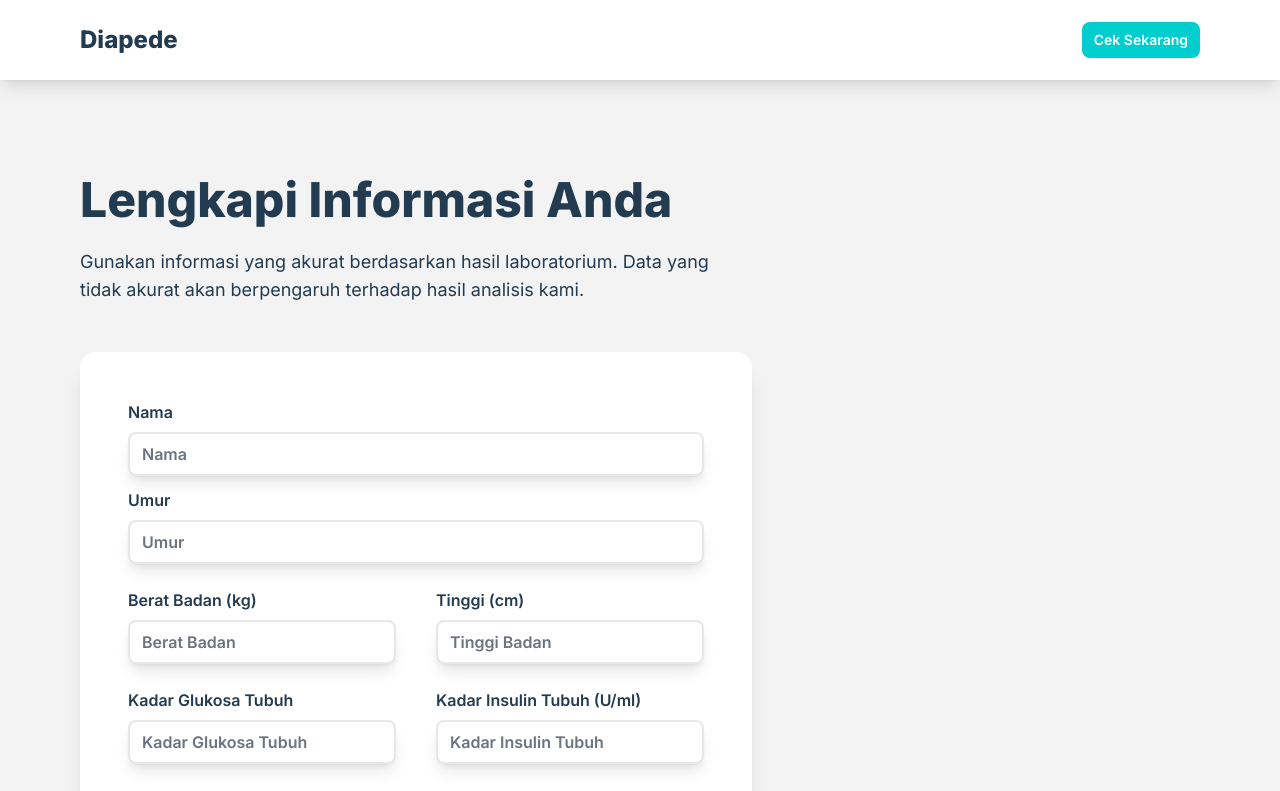
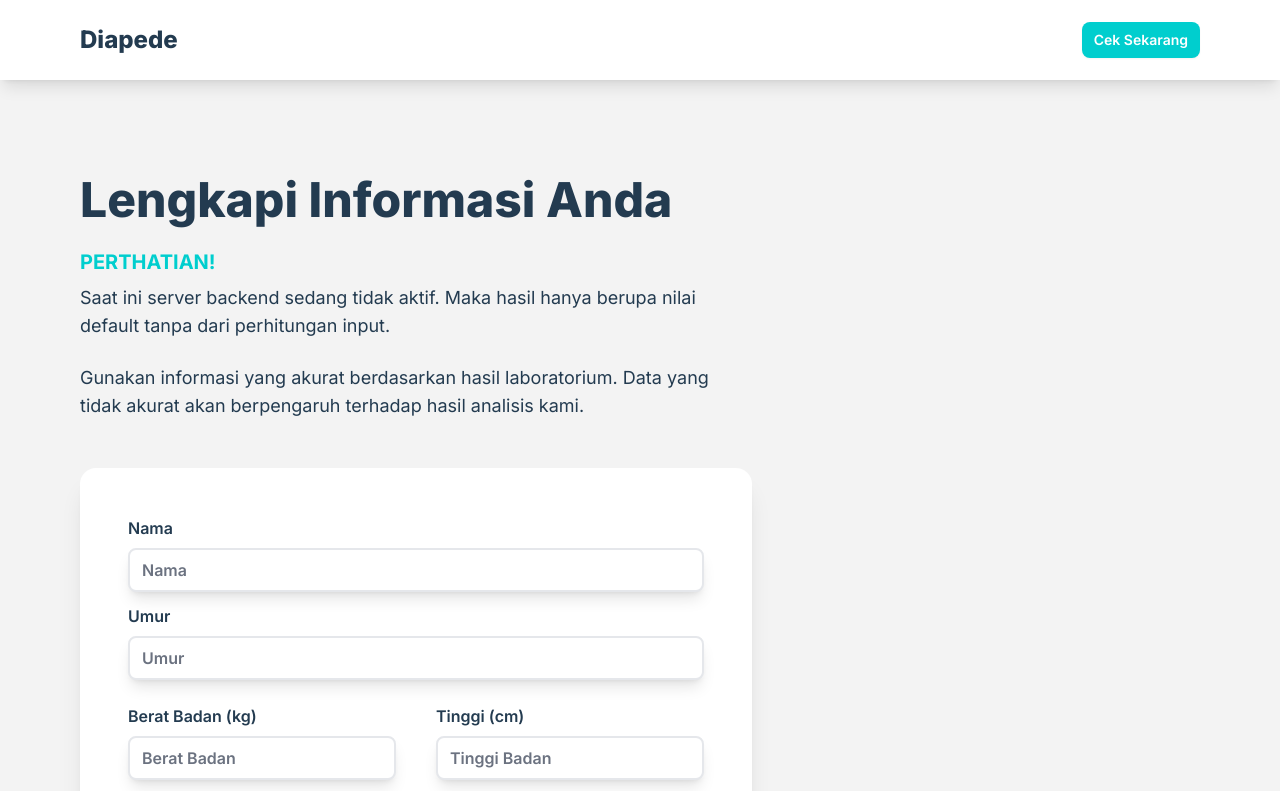
Before and after one commit to javierreansyah/Diapede, a React (Vite) app: page /checkup in a window 1280 px wide. Shown: the top 791 px of the page. Built offline with nearby package versions, Linux system fonts and the light colour scheme.

Commit message:
update no backend

```diff
--- a/src/components/Checkup.jsx
+++ b/src/components/Checkup.jsx
@@ -24,6 +24,7 @@ const Checkup = ({ setResponse }) => {
     },
   });
   const onSubmit = async (data) => {
+    // Convert form inputs to numeric values
     data.Age = parseFloat(data.Age);
     data.Weight = parseFloat(data.Weight);
     data.Height = parseFloat(data.Height);
@@ -34,17 +35,24 @@ const Checkup = ({ setResponse }) => {
     data.BloodPressure = parseFloat(data.BloodPressure);
     data.SkinThickness = parseFloat(data.SkinThickness);
 
-    console.log(data);
     try {
       const response = await axios.post(
         "https://django-rest-starter-production-ae73.up.railway.app/diabetes/",
         data,
       );
-      setResponse(response.data.Data);
-      console.log(response.data);
+      // Combine the form data with the backend response
+      const combinedResponse = { ...response.data.Data, ...data };
+      setResponse(combinedResponse);
+      console.log(combinedResponse);
       navigate("/hasil");
     } catch (error) {
-      console.error(error.message);
+      console.error("Error fetching data from backend:", error.message);
+
+      // Provide a default response and combine with the form data
+      const defaultResponse = { Percentage: 70 };
+      const combinedResponse = { ...defaultResponse, ...data };
+      setResponse(combinedResponse);
+      navigate("/hasil");
     }
   };
 
@@ -54,6 +62,11 @@ const Checkup = ({ setResponse }) => {
         <h1 className="mb-6 text-5xl font-extrabold text-web-dark">
           Lengkapi Informasi Anda
         </h1>
+        <p className="text-xl font-bold text-web-cyan">PERTHATIAN!</p>
+        <p className="max-w-2xl pb-6 pt-2 text-lg">
+          Saat ini server backend sedang tidak aktif. Maka hasil hanya berupa
+          nilai default tanpa dari perhitungan input.
+        </p>
         <p className="font-base mb-12 max-w-2xl text-lg text-web-dark">
           Gunakan informasi yang akurat berdasarkan hasil laboratorium. Data
           yang tidak akurat akan berpengaruh terhadap hasil analisis kami.
```
